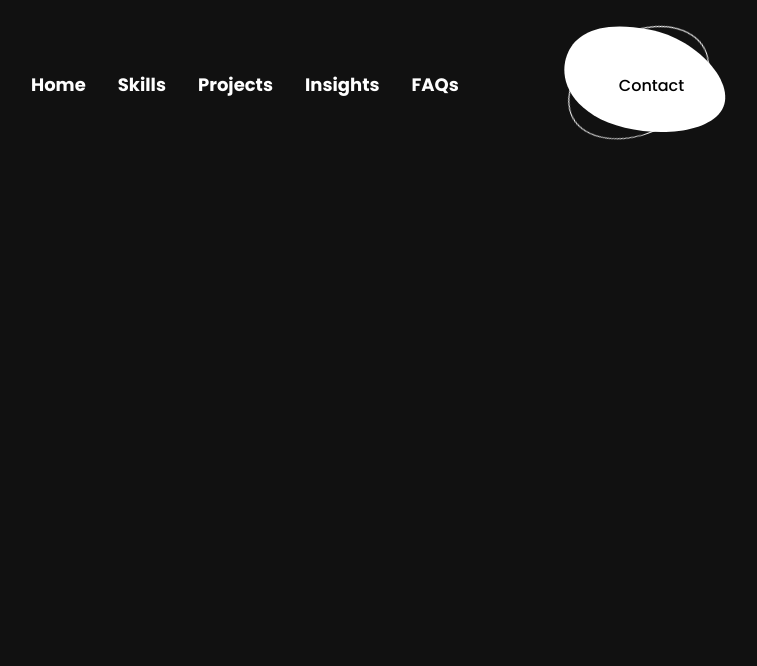
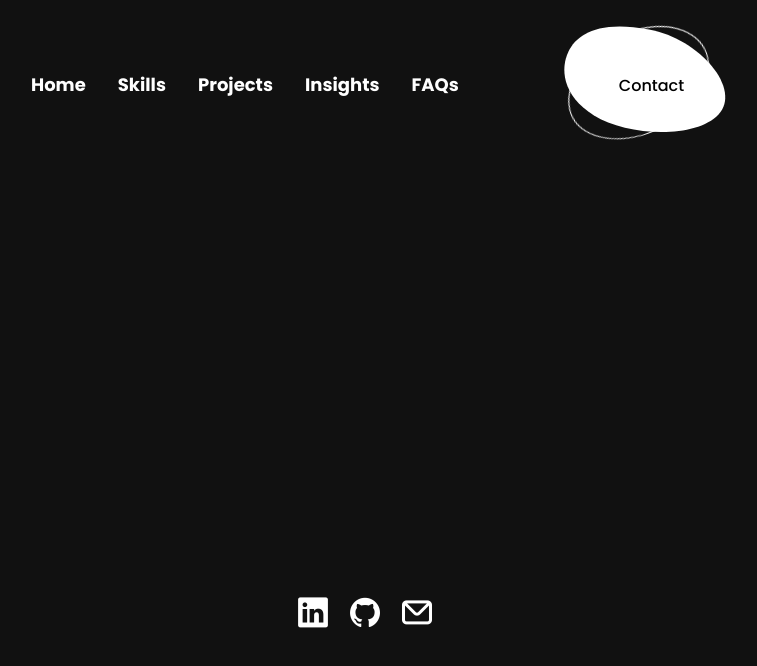
Before and after one commit to miswah/portfolio, a website built with Vite: page index.html in a window 1280 px wide. Shown: the whole page, without its empty margins (275-1032 px from the left). Built offline with nearby package versions, Linux system fonts and the light colour scheme.

Commit message:
(feat): social icons animation add

```diff
--- a/assets/styles/landing.scss
+++ b/assets/styles/landing.scss
@@ -55,6 +55,16 @@
                 display: none;
             }
         }
+    }
+
+    .socials{
+        position: absolute;
+        left: 50%;
+        transform: translateX(-50%);
+        bottom: 10rem;
+        display: flex;
+        align-items: center;
+        gap: 1rem;
     }
 }
 
@@ -161,3 +171,32 @@
         }
     }
 }
+
+
+.icon{
+    color: #fff;
+    font-size: 36px;
+
+    &:hover{
+        animation: coloredIcons 0.7s infinite;
+    }
+
+    @keyframes coloredIcons {
+        0% {
+        text-shadow: 5px 4px red, -5px -6px blue;
+        }
+        25% {
+        text-shadow: -5px -6px red, 5px 4px blue;
+        }
+        50% {
+            text-shadow: 5px -4px red, -8px 4px blue;
+        }
+        75% {
+            text-shadow: -8px -4px red, -5px -4px blue;
+        }
+        100% {
+            text-shadow: -5px 0px red, 5px -4px blue;
+        }
+
+    }
+}
--- a/index.html
+++ b/index.html
@@ -25,6 +25,7 @@
     <meta name="msapplication-TileColor" content="#ffffff">
     <meta name="msapplication-TileImage" content="./assets/favicons/ms-icon-144x144.png">
     <meta name="theme-color" content="#ffffff">
+    <link rel="stylesheet" href="https://unicons.iconscout.com/release/v4.0.0/css/line.css">
     <script src="./main.js" type="module"></script>
 </head>
 <body>
@@ -61,6 +62,11 @@
                 </div>
             </div>
         </header>
+        <div class="socials">
+           <a href="" target="_blank" class="uil uil-linkedin icon"></a>
+           <a href="" target="_blank" class="uil uil-github icon"></a>
+           <a href="" target="_blank" class="uil uil-envelope icon"></a>
+        </div>
     </div>
     <script src="./assets/js/app.js" type="module"></script>
 </body>
```
Also changed, not shown: favicon.svg (deleted).
